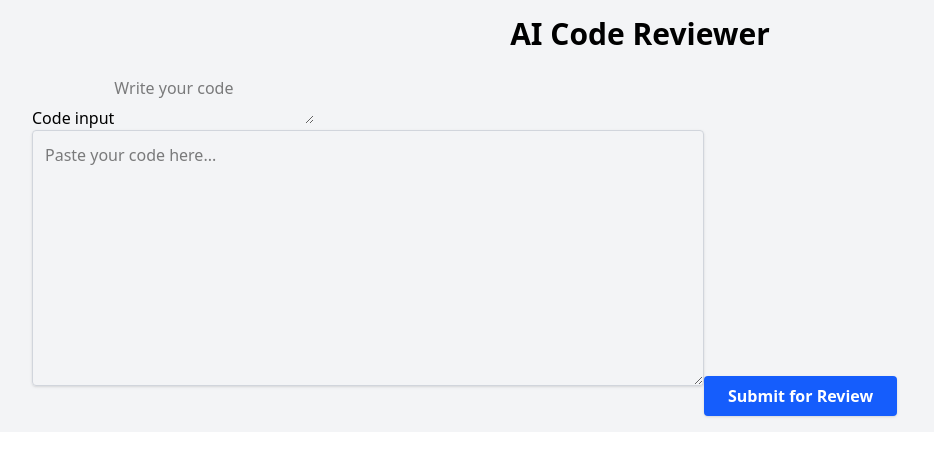
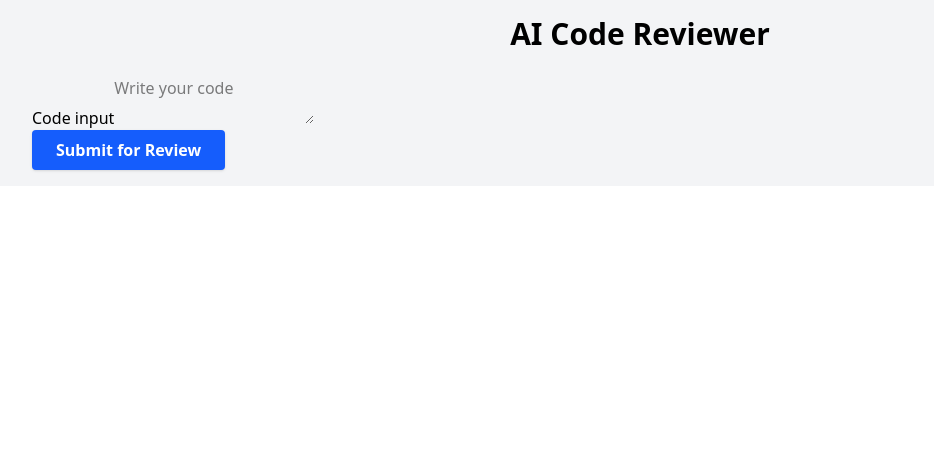
Before and after one commit to KristianKjerstad/AI-Code-Review-Workshop, a React (Vite) app in the folder frontend/: page / in a window 1280 px wide. Shown: the top 458 px of the page, without its empty margins (0-934 px from the left). Built offline with nearby package versions, Linux system fonts and the light colour scheme.

Commit message:
remove example textarea

```diff
--- a/frontend/src/App.tsx
+++ b/frontend/src/App.tsx
@@ -25,14 +25,6 @@ function App() {
       <h1 className="text-3xl font-bold mb-6 text-center ">AI Code Reviewer</h1>
       <UserInput />
 
-      <textarea
-        className="w-full max-w-2xl h-64 p-3 border border-gray-300 rounded shadow-sm focus:outline-none focus:ring focus:border-blue-300 mb-4"
-        value={code}
-        minLength={10}
-        onChange={(e) => setCode(e.target.value)}
-        placeholder="Paste your code here..."
-      />
-
       <button
         onClick={handleSubmit}
         className="px-6 py-2 bg-blue-600 text-white font-semibold rounded shadow hover:bg-blue-700 transition-colors"
```
